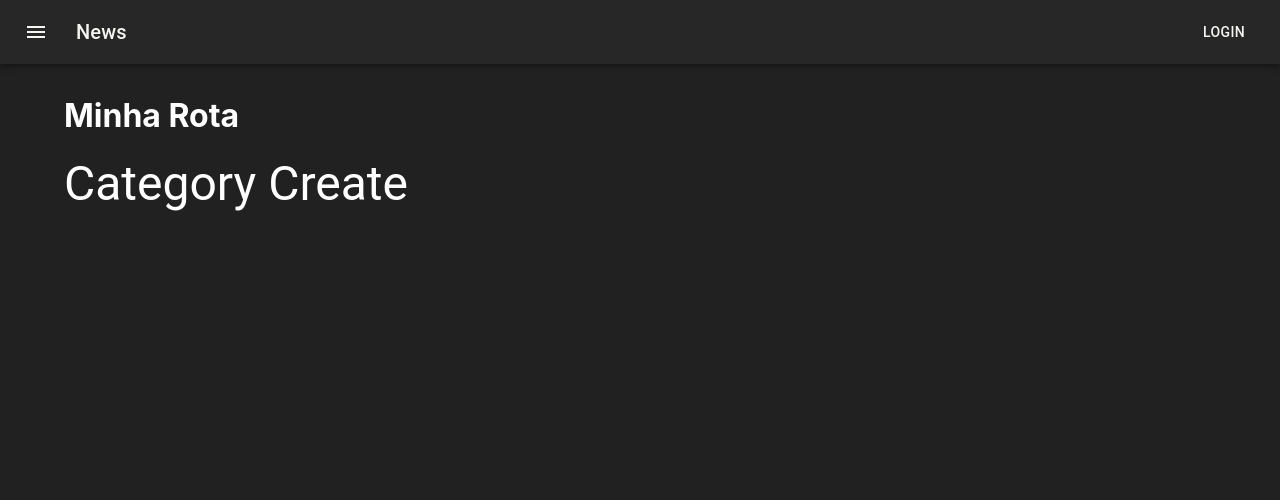
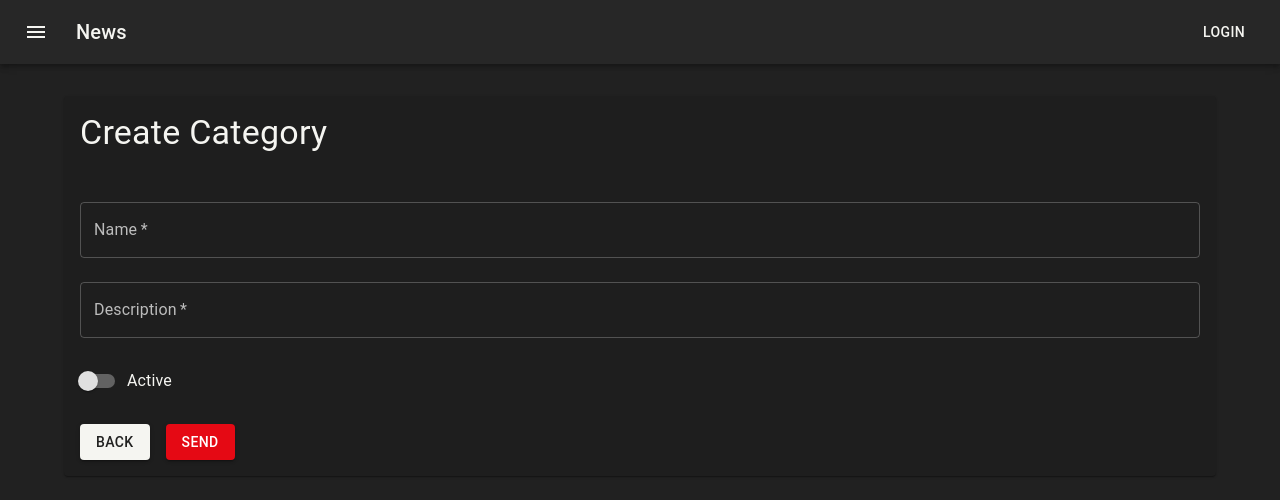
Before and after one commit to Nesrux/admin-do-catalogo-front, a React (Create React App) app: page /categories/create in a window 1280 px wide. Shown: the top 500 px of the page. Built offline with nearby package versions, Linux system fonts and the light colour scheme.

Commit message:
feat: cria pagina de createCategory

```diff
--- a/src/App.tsx
+++ b/src/App.tsx
@@ -18,7 +18,6 @@ function App() {
       }}>
         <Header />
         <Layout >
-          <h1>Minha Rota</h1>
           <Routes>
             <Route path='/' element={<CategoryList />} />
             <Route path='/categories' element={<CategoryList />} />
--- a/src/features/categories/CategorySlice.tsx
+++ b/src/features/categories/CategorySlice.tsx
@@ -1,7 +1,7 @@
 import { createSlice } from "@reduxjs/toolkit"
 import { RootState } from "../../app/store"
 
-interface Category {
+export interface Category {
   id: string,
   name: string,
   description: string | null
--- a/src/features/categories/CreateCategory.tsx
+++ b/src/features/categories/CreateCategory.tsx
@@ -1,9 +1,99 @@
-import { Box, Typography } from "@mui/material";
+import { Box, Button, FormControl, FormControlLabel, FormGroup, Grid, Paper, Switch, TextField, Typography } from "@mui/material";
+import { useState } from "react";
+import { Link } from "react-router-dom";
+import { Category } from "./CategorySlice";
 
-export const CategoryCreate = () => (
-  <Box>
-    <Typography variant='h3' component="h3">
-      Category Create
-    </Typography>
-  </Box>
-)
+export const CategoryCreate = () => {
+  const [isDisabled, setIsDisabled] = useState(false)
+  const [category, setCategory] = useState<Category>({
+    id: "",
+    name: "",
+    description: "",
+    is_active: false,
+    created_at: "",
+    updated_at: "",
+    deleted_at: ""
+  });
+
+  const handlerChange = () => { };
+
+  const handleToggle = () => { };
+
+  return (
+    <Box>
+      <Paper>
+        <Box p={2}>
+          <Box mb={2}>
+            <Typography variant="h4">Create Category</Typography>
+          </Box>
+        </Box>
+        <Box p={2}>
+          <form>
+            <Grid container spacing={3}>
+              <Grid item xs={12}>
+                <FormControl fullWidth>
+                  <TextField
+                    required
+                    name="name"
+                    label="Name"
+                    value={category.name}
+                    disabled={isDisabled}
+                    onChange={handlerChange}>
+
+                  </TextField>
+                </FormControl>
+              </Grid>
+
+              <Grid item xs={12}>
+                <FormControl fullWidth>
+                  <TextField
+                    required
+                    name="description"
+                    label="Description"
+                    value={category.description}
+                    disabled={isDisabled}
+                    onChange={handlerChange}>
+
+                  </TextField>
+                </FormControl>
+              </Grid>
+              <Grid item xs={12}>
+                <FormGroup>
+                  <FormControlLabel
+                    control={
+                      <Switch
+                        name="is_active"
+                        color="secondary"
+                        onChange={handleToggle}
+                        checked={category.is_active}
+                        inputProps={{ "aria-label": "contolled" }}
+                      />
+                    }
+                    label="Active"
+                  />
+                </FormGroup>
+              </Grid>
+              <Grid item xs={12}>
+                <Box display="flex" gap={2} >
+                  <Button
+                    variant="contained"
+                    component={Link}
+                    to="/categories"
+                    disabled={isDisabled}>Back</Button>
+                  <Button
+                    type="submit"
+                    variant="contained"
+                    color="secondary"
+                    component={Link}
+                    to="/categories"
+                    disabled={isDisabled}>Send</Button>
+
+                </Box>
+              </Grid>
+            </Grid>
+          </form>
+        </Box>
+      </Paper>
+    </Box>
+  );
+}
```
